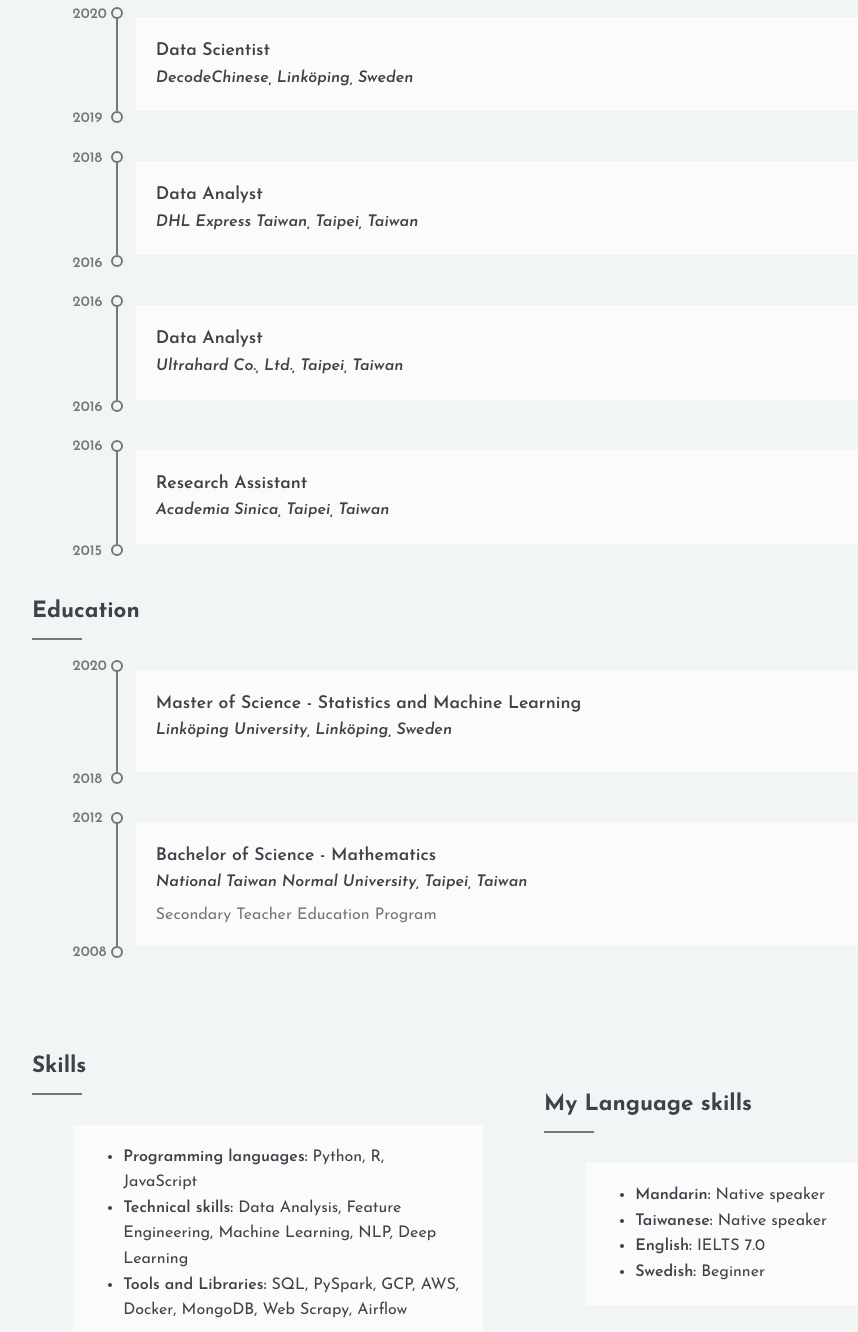
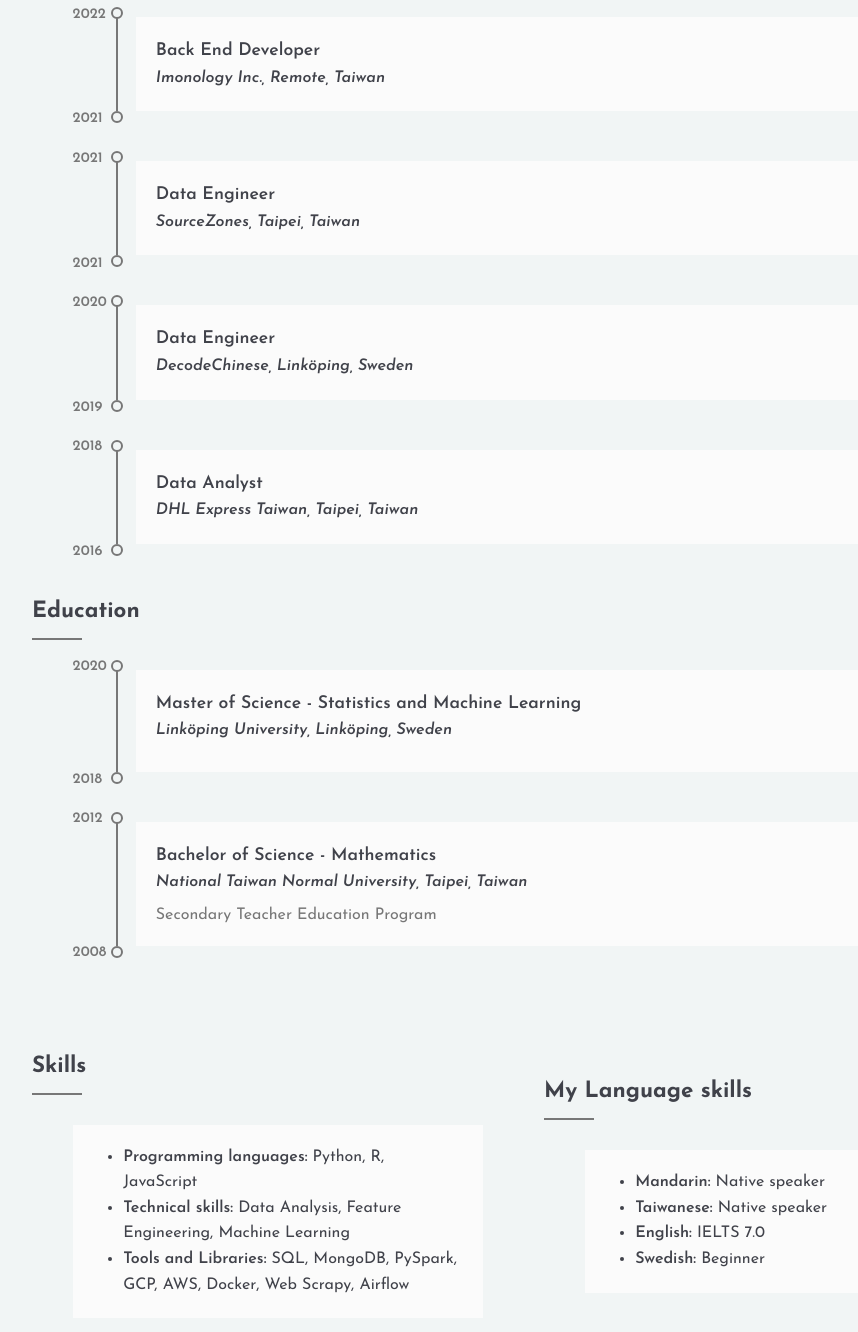
Before and after one commit to shihs/shihs.github.io, a plain HTML site: page index.html in a window 1280 px wide. Shown: the part 1468-2800 px from the top of the page, without its empty margins (106-964 px from the left). Drawn offline with Linux system fonts and the light colour scheme.

Commit message:
Update index.html

```diff
--- a/index.html
+++ b/index.html
@@ -30,7 +30,7 @@
       <div class="odd">
         <div class="content group" id=home>
           <div class="profile-box col">
-              <img src="img/profile2.jpg" alt="Min-Chun Shih, Data Scientist" class="profile">
+              <img src="img/profile2.jpg" alt="Min-Chun Shih, Data Engineer" class="profile">
           </div>
           <div class="intro-box col">
 
@@ -38,7 +38,7 @@
               <h4 class="text-uppercase">This is me</h4>
               <h1 class="text-uppercase firstname name">Min-Chun</h1>
               <h1 class="text-uppercase surname name">Shih</h1>
-              <h2>Machine Learning Engineer / Data Scientist</h2>
+              <h2>Machine Learning Engineer / Data Engineer</h2>
               <!-- <h3></h3> -->
             </div> <!--/.intro-->
 
@@ -60,15 +60,14 @@
 
           <div class="group">
             <div class="profile-box-2 col">
-                <img src="img/profile.jpg" alt="Min-Chun Shih, Data Scientist" class="profile">
+                <img src="img/profile.jpg" alt="Min-Chun Shih, Data Engineer" class="profile">
             </div>
 
             <div class="about-content col">
               <p>Hello 你好, I'm Min-Chun. I'm from Taiwan.</p>
               <div class="qualification">
                 <ul>
-                  <li>Experienced Data Scientist / Machine Leanring Engineer</li>
-                  <li>Experienced in <span>Python</span>, <span>R</span>, and <span>SQL</span></li>
+                  <li>Experienced Data Engineer / Machine Leanring Engineer</li>
                   <li>Master of Science, Statistics and Machine Learning</li>
                   <li>Bachelor of Science, Mathematics</li>
                 </ul>
@@ -92,10 +91,30 @@
                 </div>
                 <span class="number"><span>Now</span> <span>2022</span></span>
               </li>
+              <li>
+                <div>
+                  <div class="lead">Back End Developer</div>
+                  <div class="type">Imonology Inc., Remote, Taiwan</div>
+                  <!-- <div class="info">
+                    <p>Analyzed products sales and marketing strategy.</p>
+                  </div> -->
+                </div>
+                <span class="number"><span>2022</span> <span>2021</span></span>
+              </li>
 
               <li>
                 <div>
-                  <div class="lead">Data Scientist</div>
+                  <div class="lead">Data Engineer</div>
+                  <div class="type">SourceZones, Taipei, Taiwan</div>
+                  <!-- <div class="info">
+                    <p>Assisted research, crawled and collected data, cleaned data and built models.</p>
+                  </div> -->
+                </div>
+                <span class="number"><span>2021</span> <span>2021</span></span>
+              </li>
+              <li>
+                <div>
+                  <div class="lead">Data Engineer</div>
                   <div class="type">DecodeChinese, Linköping, Sweden</div>
                   <!-- <div class="info">
                     <p>It was a project started from LiU Impact Factory in 2019. DecodeChinese aims to change the way people learn Chinese.</p>
@@ -112,27 +131,6 @@
                   </div> -->
                 </div>
                 <span class="number"><span>2018</span> <span>2016</span></span>
-              </li>
-              <li>
-                <div>
-                  <div class="lead">Data Analyst</div>
-                  <div class="type">Ultrahard Co., Ltd., Taipei, Taiwan</div>
-                  <!-- <div class="info">
-                    <p>Analyzed products sales and marketing strategy.</p>
-                  </div> -->
-                </div>
-                <span class="number"><span>2016</span> <span>2016</span></span>
-              </li>
-
-              <li>
-                <div>
-                  <div class="lead">Research Assistant</div>
-                  <div class="type">Academia Sinica, Taipei, Taiwan</div>
-                  <!-- <div class="info">
-                    <p>Assisted research, crawled and collected data, cleaned data and built models.</p>
-                  </div> -->
-                </div>
-                <span class="number"><span>2016</span> <span>2015</span></span>
               </li>
           </ul>
 
@@ -170,8 +168,8 @@
             <h3 class="resume-title">Skills</h3>
             <ul class="skills">
               <li><span>Programming languages:</span> Python, R, JavaScript</li>
-              <li><span>Technical skills:</span> Data Analysis, Feature Engineering, Machine Learning, NLP, Deep Learning</li>
-              <li><span>Tools and Libraries:</span> SQL, PySpark, GCP, AWS, Docker, MongoDB, Web Scrapy, Airflow</li>
+              <li><span>Technical skills:</span> Data Analysis, Feature Engineering, Machine Learning</li>
+              <li><span>Tools and Libraries:</span> SQL, MongoDB, PySpark, GCP, AWS, Docker, Web Scrapy, Airflow</li>
             </ul>
           </div>
 
@@ -186,7 +184,7 @@
           </div>
         </div>
 
-        <a href="https://drive.google.com/file/d/1kxnMRbWogQ-j1QNmEog0K0QiJ5fu-Yog/view?usp=drive_link" download="Min-Chun Shih_CV.pdf">
+        <a href="https://drive.google.com/file/d/1FyUSEXoKRUTkCFloMeaLy0wlRw7jO7F8/view" download="Min-Chun Shih_CV.pdf">
           <button class="site-btn" type="button">Download My CV</button>
         </a>
       </div>
@@ -222,7 +220,7 @@
     </main>
 
     <footer class="footer">
-      <p>&copy; 2023. All rights reserved.</p>
+      <p>&copy; 2020-<script>document.write(new Date().getFullYear())</script>. All rights reserved.</p>
     </footer>
 
     </body>
```
